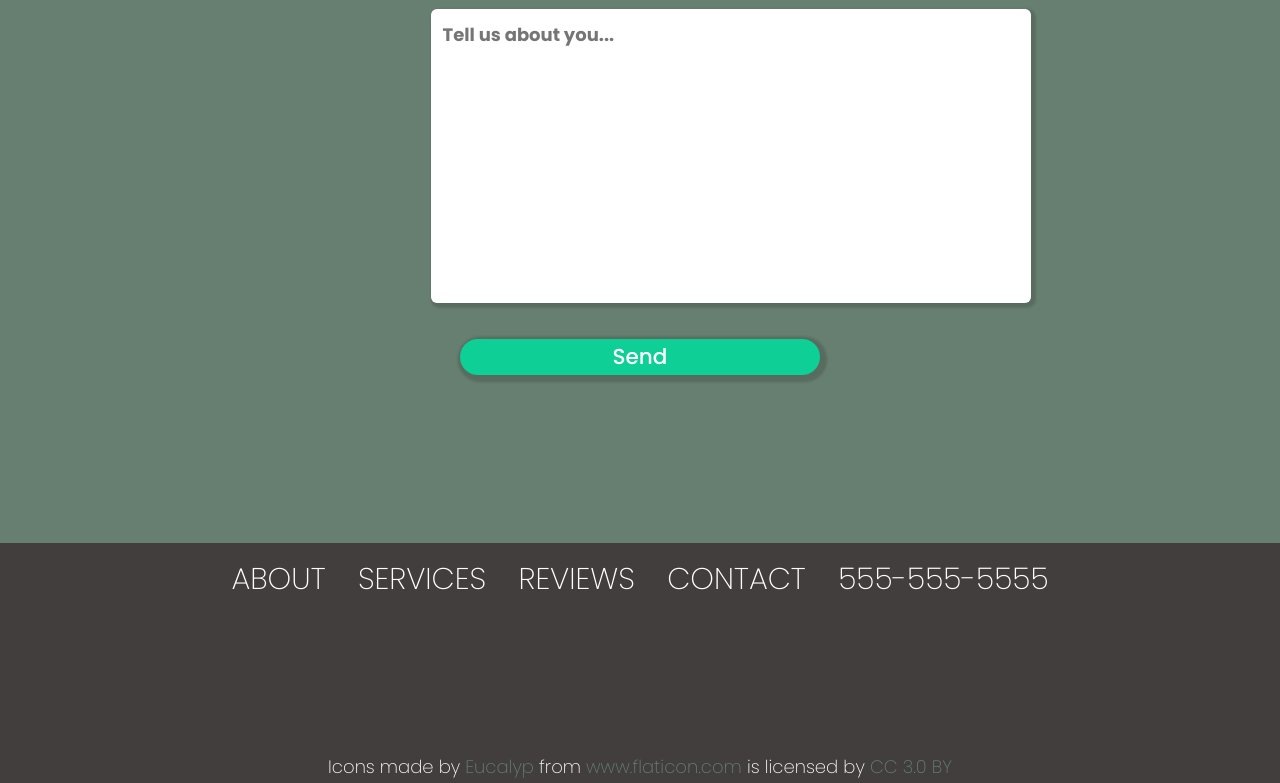
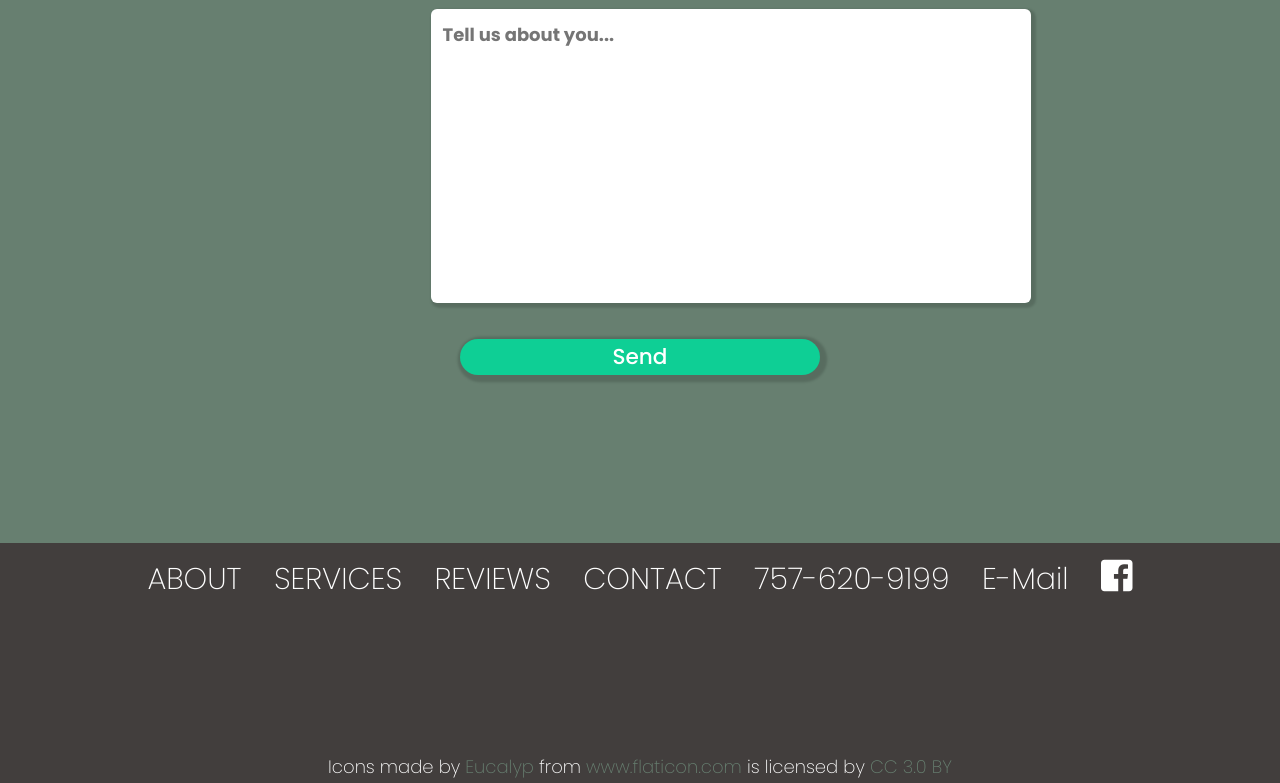
Before and after one commit to andrewwebbdeveloper/businessclasscleaners, a website: page index.html in a window 1280 px wide. Shown: the part 3339-4122 px from the top of the page. Drawn offline with Linux system fonts and the light colour scheme; files whose address does not match are found by name.

Commit message:
contact info and facebook link

```diff
--- a/index.html
+++ b/index.html
@@ -5,6 +5,9 @@
     <meta name="viewport" content="width=device-width, initial-scale=1.0" />
     <meta http-equiv="X-UA-Compatible" content="ie=edge" />
     <title>Business Class Cleaners</title>
+    <link rel="stylesheet" href="https://use.fontawesome.com/releases/v5.6.3/css/all.css" integrity="sha384-UHRtZLI+pbxtHCWp1t77Bi1L4ZtiqrqD80Kn4Z8NTSRyMA2Fd33n5dQ8lWUE00s/" crossorigin="anonymous">
+
+
     <link rel="stylesheet" href="styles.css" />
     <link rel="icon" href="img/logo__icon.png">
     <link
@@ -272,7 +275,9 @@
               <a href="#services">SERVICES</a>
               <a href="#reviews">REVIEWS</a>
               <a href="#contact-us">CONTACT</a>
-              <a href="tel:1-408-555-5555" class="phone__number">555-555-5555</a>
+              <a href="tel:1-408-555-5555" class="phone__number">757-620-9199</a>
+              <a href="mailto:businessclasscleaners@gmail.com">E-Mail</a>
+              <a href="https://www.facebook.com/officecleaningservice/" target="_blank"><i class="fab fa-facebook-square"></i></a>
             </div>
 
         <div class="footer__attribution">
--- a/styles.css
+++ b/styles.css
@@ -871,6 +871,15 @@ button {
   margin: 1rem;
 }
 
+.fa-facebook-square {
+  font-size: 3rem;
+  transition: all 0.3s ease-in-out;
+}
+.fa-facebook-square:hover {
+  color: rgb(66, 103, 178);
+  transform: scale(1.1);
+}
+
 .footer__attribution {
   font-size: 1.5rem;
   color: white;
```
